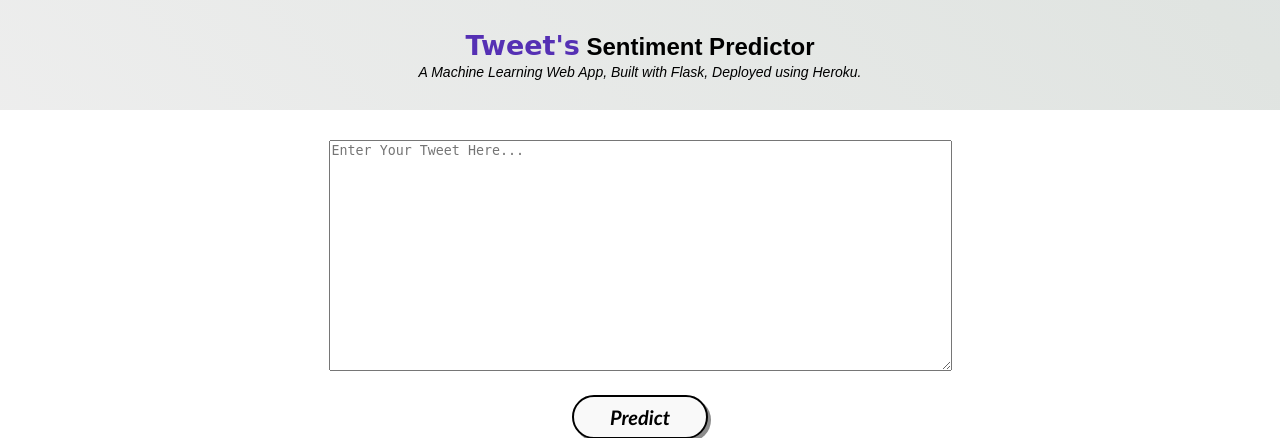
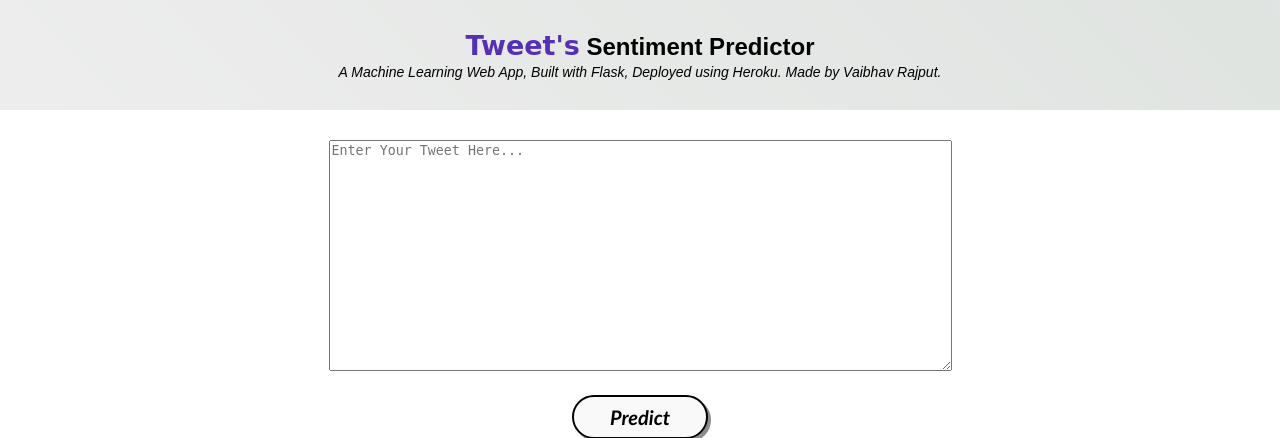
Before and after one commit to vr620/tweet_sentiment_analysis_raw_data_from_kaggle, a Flask app: page / in a window 1280 px wide. Shown: the top 438 px of the page. Run offline with Flask 2, Linux system fonts and the light colour scheme; parts of the project's set-up code (start-up, migrations or seed data) failed here and were passed over; some libraries are stand-ins or nearby versions; some web fonts are replaced.

Commit message:
Add files via upload

```diff
--- a/templates/index.html
+++ b/templates/index.html
@@ -15,7 +15,7 @@
     	<div class="container">
             <h2 class='container-heading'><span class="heading_font">Tweet's</span> Sentiment Predictor</h2>
             <div class='description'>
-    			<p>A Machine Learning Web App, Built with Flask, Deployed using Heroku.</p>
+    			<p>A Machine Learning Web App, Built with Flask, Deployed using Heroku. Made by Vaibhav Rajput.</p>
     		</div>
     	</div>
 
--- a/templates/result.html
+++ b/templates/result.html
@@ -15,7 +15,7 @@
     	<div class="container">
             <h2 class='container-heading'><span class="heading_font">Tweet's</span> Sentiment Predictor</h2>
             <div class='description'>
-    			<p>A Machine Learning Web App, Built with Flask, Deployed using Heroku.</p>
+    			<p>A Machine Learning Web App, Built with Flask, Deployed using Heroku. Made by Vaibhav Rajput</p>
     		</div>
     	</div>
 
```
